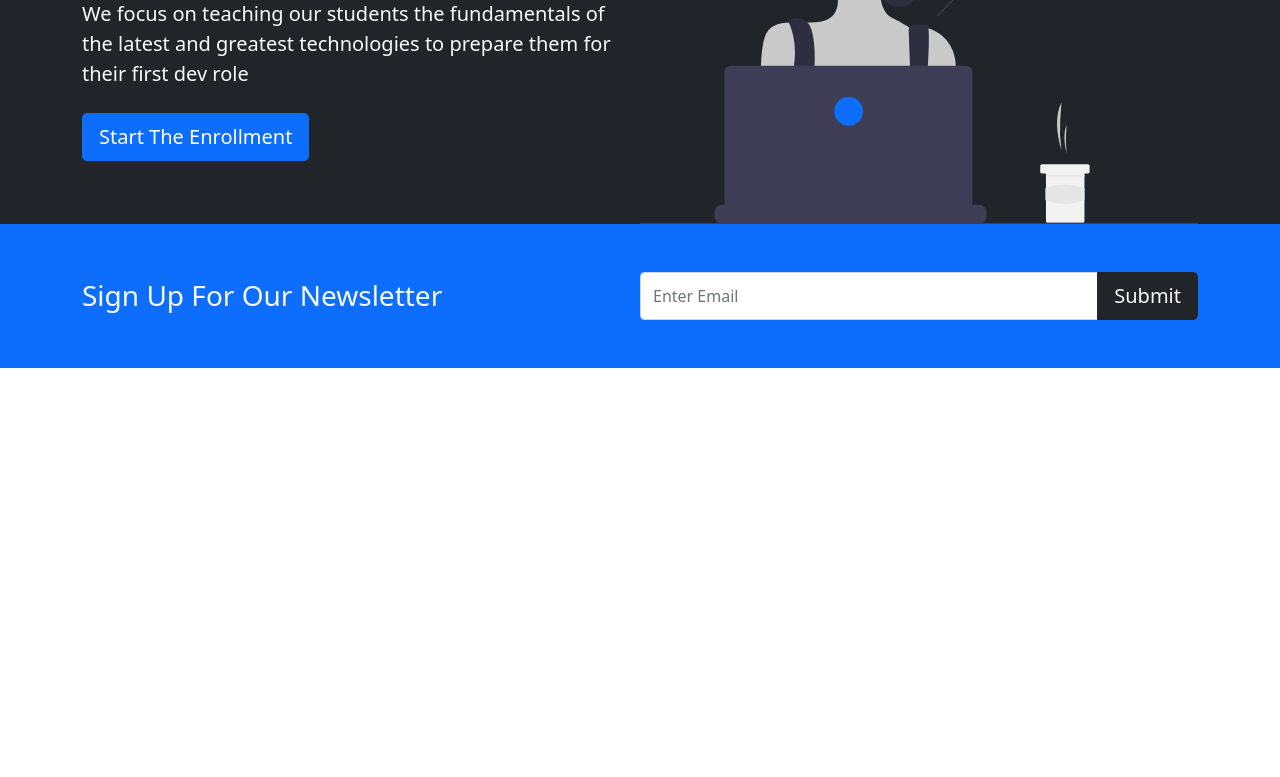
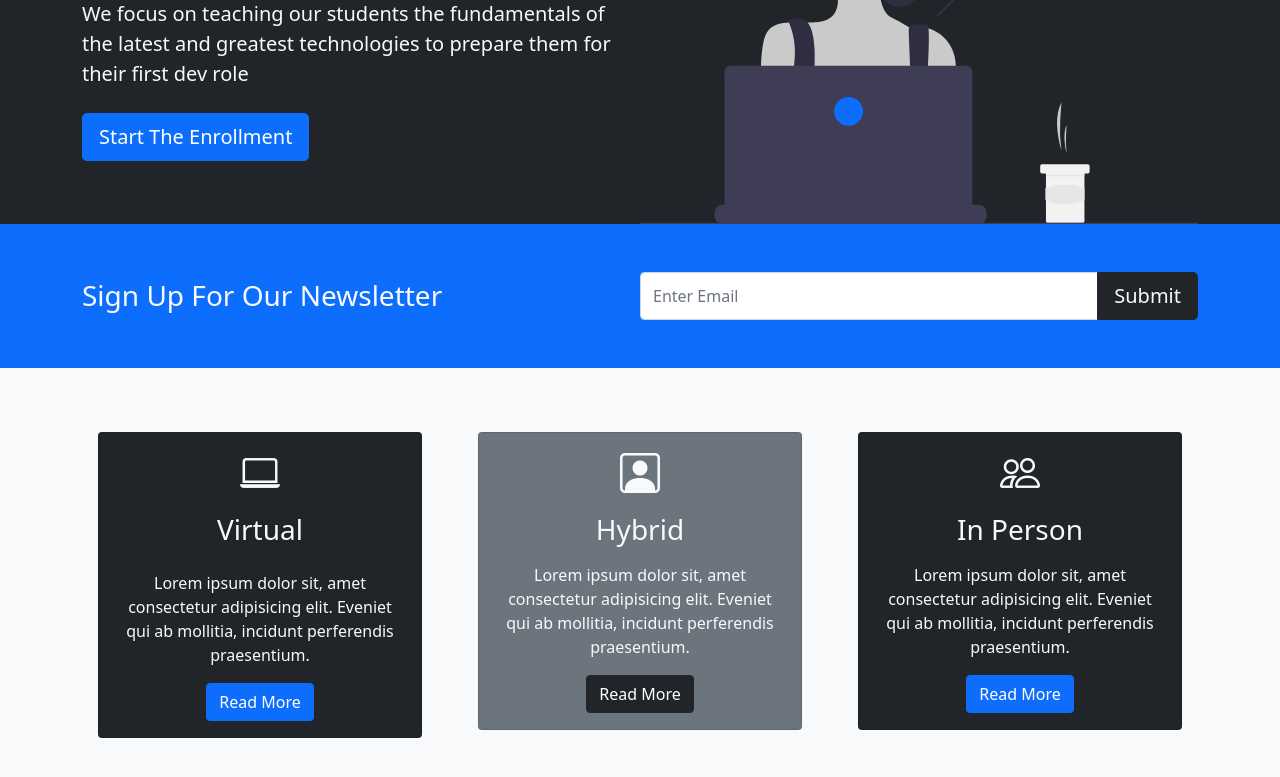
Before and after one commit to Geekers-Joel237/frontendBootcampProject, a website: page index.html in a window 1280 px wide. Shown: the part 257-1034 px from the top of the page. Before the commit the page ends 800 px from the top, so only its background shows below. Drawn offline with nearby package versions, Linux system fonts and the light colour scheme.

Commit message:
end boxes area

```diff
--- a/index.html
+++ b/index.html
@@ -7,6 +7,7 @@
     <meta name="description" content="first bootstrap project">
     <meta name="keywords" content="responsive,bs5,mobile first">
     <title>Geekers-Joel Frontend BootCamp</title>
+    <link rel="stylesheet" href="https://cdn.jsdelivr.net/npm/bootstrap-icons@1.8.1/font/bootstrap-icons.css">
     <link href="https://cdn.jsdelivr.net/npm/bootstrap@5.0.2/dist/css/bootstrap.min.css" rel="stylesheet" integrity="sha384-EVSTQN3/azprG1Anm3QDgpJLIm9Nao0Yz1ztcQTwFspd3yD65VohhpuuCOmLASjC" crossorigin="anonymous">
     <link rel="stylesheet" href="css/style.css">
 
@@ -76,6 +77,64 @@
         </div>
     </section>
 
+    <!-- Boxes -->
+    <section class="p-5 bg-light">
+        <div class="container">
+            <div class="row text-center">
+                <div class="col-sm m-3">
+                    <div class="card bg-dark text-light">
+                        <div class="card-body text-center">
+                            <div class="h1 mb-3">
+                                <i class="bi bi-laptop"></i>
+                            </div>
+                            <h3 class="card-title mb-4">
+                                Virtual
+                            </h3>
+                            <p class="card-text">Lorem ipsum dolor sit,
+                                amet consectetur adipisicing elit.
+                                Eveniet qui ab mollitia, incidunt perferendis
+                                 praesentium.</p>
+                                 <a href="#" class="btn btn-primary">Read More</a>
+                        </div>
+                    </div>
+                </div>
+                <div class="col-sm m-3">
+                    <div class="card bg-secondary text-light">
+                        <div class="card-body text-center">
+                            <div class="h1 mb-3">
+                                <i class="bi bi-person-square"></i>
+                            </div>
+                            <h3 class="card-title mb-3">
+                                Hybrid
+                            </h3>
+                            <p class="card-text">Lorem ipsum dolor sit,
+                                amet consectetur adipisicing elit.
+                                Eveniet qui ab mollitia, incidunt perferendis
+                                 praesentium.</p>
+                                 <a href="#" class="btn btn-dark">Read More</a>
+                        </div>
+                    </div>
+                </div>
+                <div class="col-sm m-3">
+                    <div class="card bg-dark text-light">
+                        <div class="card-body text-center">
+                            <div class="h1 mb-3">
+                                <i class="bi bi-people"></i>
+                            </div>
+                            <h3 class="card-title mb-3">
+                                In Person
+                            </h3>
+                            <p class="card-text">Lorem ipsum dolor sit,
+                                amet consectetur adipisicing elit.
+                                Eveniet qui ab mollitia, incidunt perferendis
+                                 praesentium.</p>
+                                 <a href="#" class="btn btn-primary">Read More</a>
+                        </div>
+                    </div>
+                </div>
+            </div>
+        </div>
+    </section>
     <script src="https://cdn.jsdelivr.net/npm/@popperjs/core@2.9.2/dist/umd/popper.min.js" integrity="sha384-IQsoLXl5PILFhosVNubq5LC7Qb9DXgDA9i+tQ8Zj3iwWAwPtgFTxbJ8NT4GN1R8p" crossorigin="anonymous"></script>
     <script src="https://cdn.jsdelivr.net/npm/bootstrap@5.0.2/dist/js/bootstrap.min.js" integrity="sha384-cVKIPhGWiC2Al4u+LWgxfKTRIcfu0JTxR+EQDz/bgldoEyl4H0zUF0QKbrJ0EcQF" crossorigin="anonymous"></script>
 </body>
```
